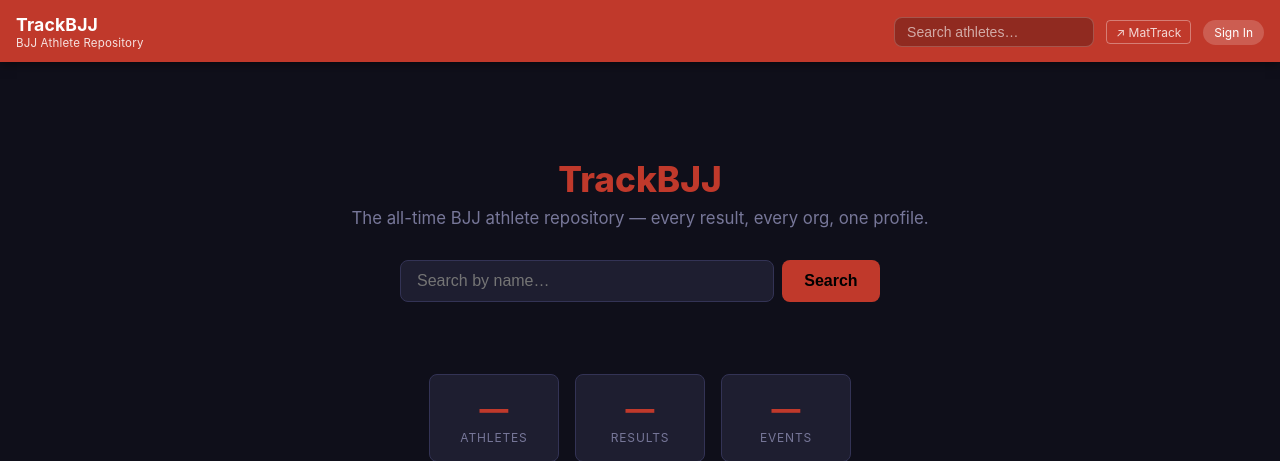
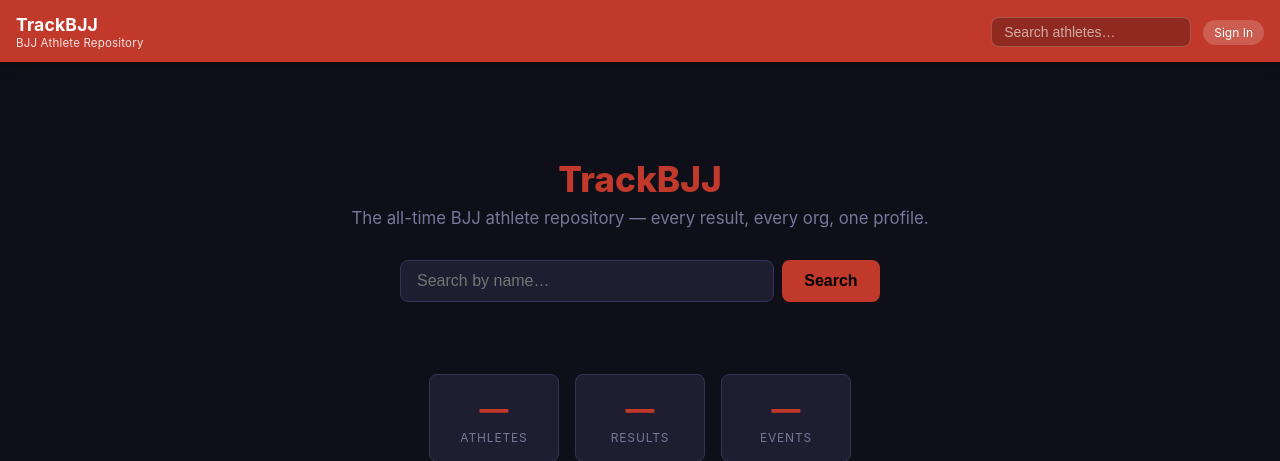
Before and after one commit to mtxpert/trackibjjf, a Flask app: template mattrack/trackbjj/templates/trackbjj/index.html in a window 1280 px wide. Shown: the top 461 px of the page. Run offline with Flask 3, Linux system fonts and the light colour scheme; the template is opened without the code that fills it, so the values that code supplies are empty; some libraries are stand-ins or nearby versions.

Commit message:
Remove MatTrack sibling link from trackbjj header
Header is now [logo flex:1] [search] [pill], matching mattrack's
minimal structure so the account pill is in the same visual position
on both sites.

Co-Authored-By: Claude Sonnet 4.6 <noreply@anthropic.com>

```diff
--- a/mattrack/trackbjj/templates/trackbjj/base.html
+++ b/mattrack/trackbjj/templates/trackbjj/base.html
@@ -43,12 +43,6 @@
       text-decoration: none; letter-spacing: .01em; flex: 1;
     }
     header .logo span { font-size: .72rem; font-weight: 400; opacity: .85; display: block; margin-top: 1px; }
-    header .sibling {
-      font-size: .75rem; color: rgba(255,255,255,.8); text-decoration: none;
-      border: 1px solid rgba(255,255,255,.35); padding: .2rem .55rem; border-radius: 4px;
-      white-space: nowrap;
-    }
-    header .sibling:hover { color: #fff; border-color: #fff; }
     header .nav-search {
       background: rgba(0,0,0,.25); border: 1px solid rgba(255,255,255,.2);
       color: #fff; padding: .35rem .75rem; border-radius: 8px;
@@ -180,7 +174,6 @@
 <header>
   <a class="logo" href="{{ trackbjj_url }}">TrackBJJ<span>BJJ Athlete Repository</span></a>
   <input class="nav-search" id="nav-search" type="text" placeholder="Search athletes…" autocomplete="off">
-  <a class="sibling" href="{{ mattrack_url }}" target="_blank">↗ MatTrack</a>
   <div id="user-pill" class="user-pill" onclick="authPillClick()">
     <span id="pill-label">Sign In</span>
     <span class="pill-plan free" id="pill-plan-badge" style="display:none">FREE</span>
```
